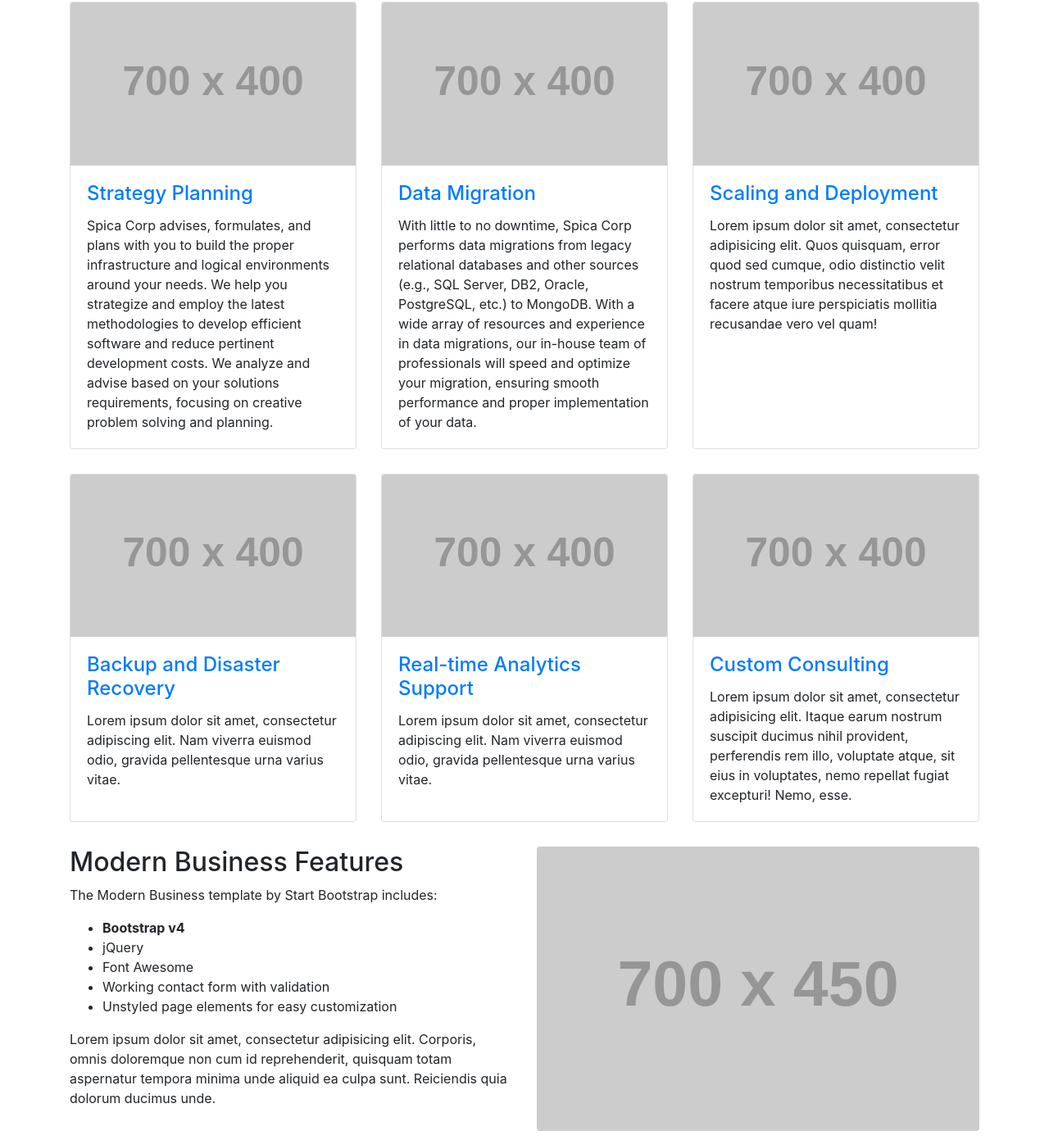
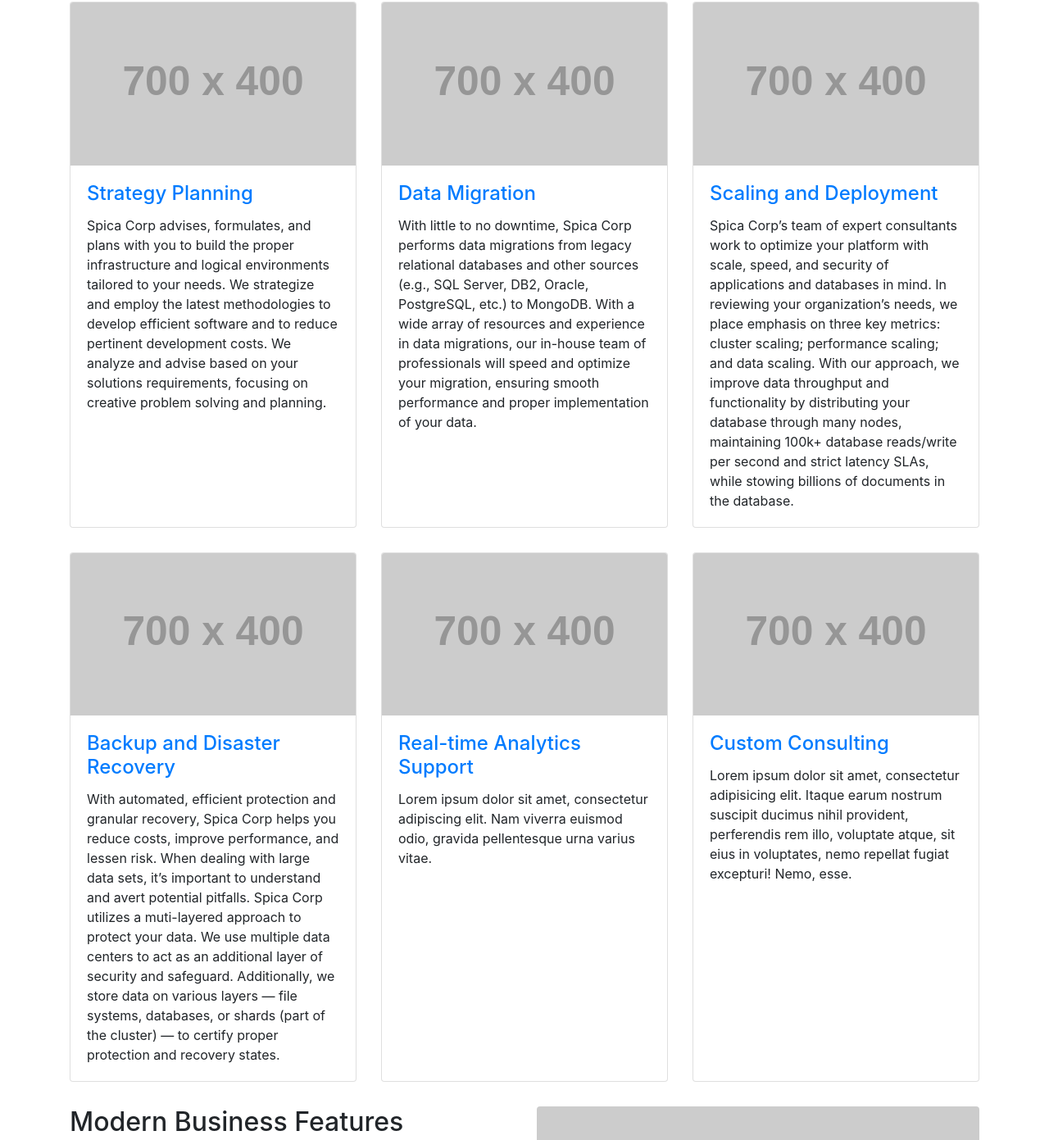
Before and after one commit to te7as/spica-site, a website: page index.html in a window 1280 px wide. Shown: the part 1240-2631 px from the top of the page at 82% size. Drawn offline with Linux system fonts and the light colour scheme; placeholder pictures from the web are drawn by us.

Commit message:
few paragraphs modified

```diff
--- a/index.html
+++ b/index.html
@@ -172,7 +172,7 @@
               <h4 class="card-title">
                 <a href="#">Strategy Planning</a>
               </h4>
-              <p class="card-text">Spica Corp advises, formulates, and plans with you to build the proper infrastructure and logical environments around your needs. We help you strategize and employ the latest methodologies to develop efficient software and reduce pertinent development costs. We analyze and advise based on your solutions requirements, focusing on creative problem solving and planning.</p>
+              <p class="card-text">Spica Corp advises, formulates, and plans with you to build the proper infrastructure and logical environments tailored to your needs. We strategize and employ the latest methodologies to develop efficient software and to reduce pertinent development costs. We analyze and advise based on your solutions requirements, focusing on creative problem solving and planning.</p>
             </div>
           </div>
         </div>
@@ -194,7 +194,7 @@
               <h4 class="card-title">
                 <a href="#">Scaling and Deployment</a>
               </h4>
-              <p class="card-text">Lorem ipsum dolor sit amet, consectetur adipisicing elit. Quos quisquam, error quod sed cumque, odio distinctio velit nostrum temporibus necessitatibus et facere atque iure perspiciatis mollitia recusandae vero vel quam!</p>
+              <p class="card-text">Spica Corp’s team of expert consultants work to optimize your platform with scale, speed, and security of applications and databases in mind. In reviewing your organization’s needs, we place emphasis on three key metrics: cluster scaling; performance scaling; and data scaling. With our approach, we improve data throughput and functionality by distributing your database through many nodes, maintaining 100k+ database reads/write per second and strict latency SLAs, while stowing billions of documents in the database.</p>
             </div>
           </div>
         </div>
@@ -205,7 +205,7 @@
               <h4 class="card-title">
                 <a href="#">Backup and Disaster Recovery</a>
               </h4>
-              <p class="card-text">Lorem ipsum dolor sit amet, consectetur adipiscing elit. Nam viverra euismod odio, gravida pellentesque urna varius vitae.</p>
+              <p class="card-text">With automated, efficient protection and granular recovery, Spica Corp helps you reduce costs, improve performance, and lessen risk. When dealing with large data sets, it’s important to understand and avert potential pitfalls. Spica Corp utilizes a muti-layered approach to protect your data. We use multiple data centers to act as an additional layer of security and safeguard. Additionally, we store data on various layers — file systems, databases, or shards (part of the cluster) — to certify proper protection and recovery states.</p>
             </div>
           </div>
         </div>
```
